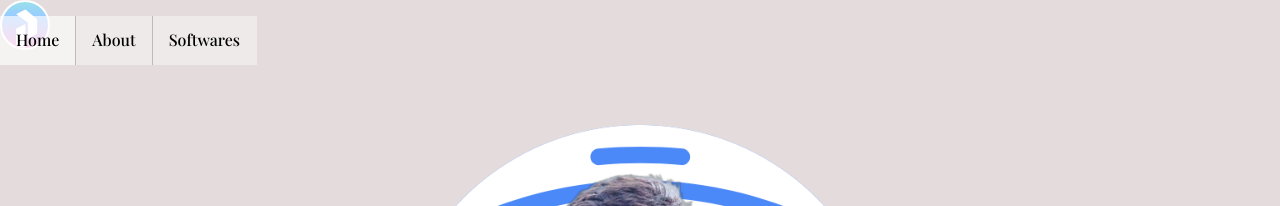
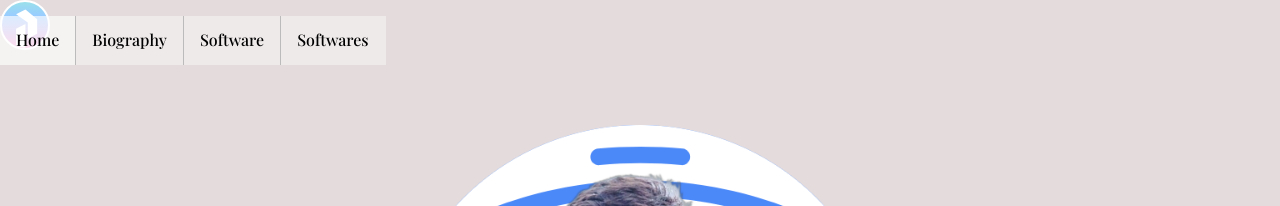
Before and after one commit to PrabhabTiwari/website, a Jekyll site: the page built from index.html, in a window 1280 px wide. Shown: the top 206 px of the page. Built offline with Jekyll 4.4.1, drawn with Linux system fonts in a browser that asks for light colours.

Commit message:
Update header.html

```diff
--- a/_includes/header.html
+++ b/_includes/header.html
@@ -1,9 +1,14 @@
 <div class="up">
 <div class="center">
   <ul>
+
     <li> <div class="logo.html"> </div> </li>
     <li><a class="active" href="index.html">Home</a></li>
-    <li><a href="about.html">About</a></li>
+
+ <li><a href="{{ '/about' | prepend: site.url }}">Biography</a></li>
+
+<li><a href="{{ '/software' | prepend: site.url }}">Software</a></li>
+
  <!--   <li><a href="quotes.html">Quotes</a></li> -->
     <li><a href="software.html">Softwares</a></li>
   <!--  <li><a href="contact.html">Contact</a></li> -->
```
